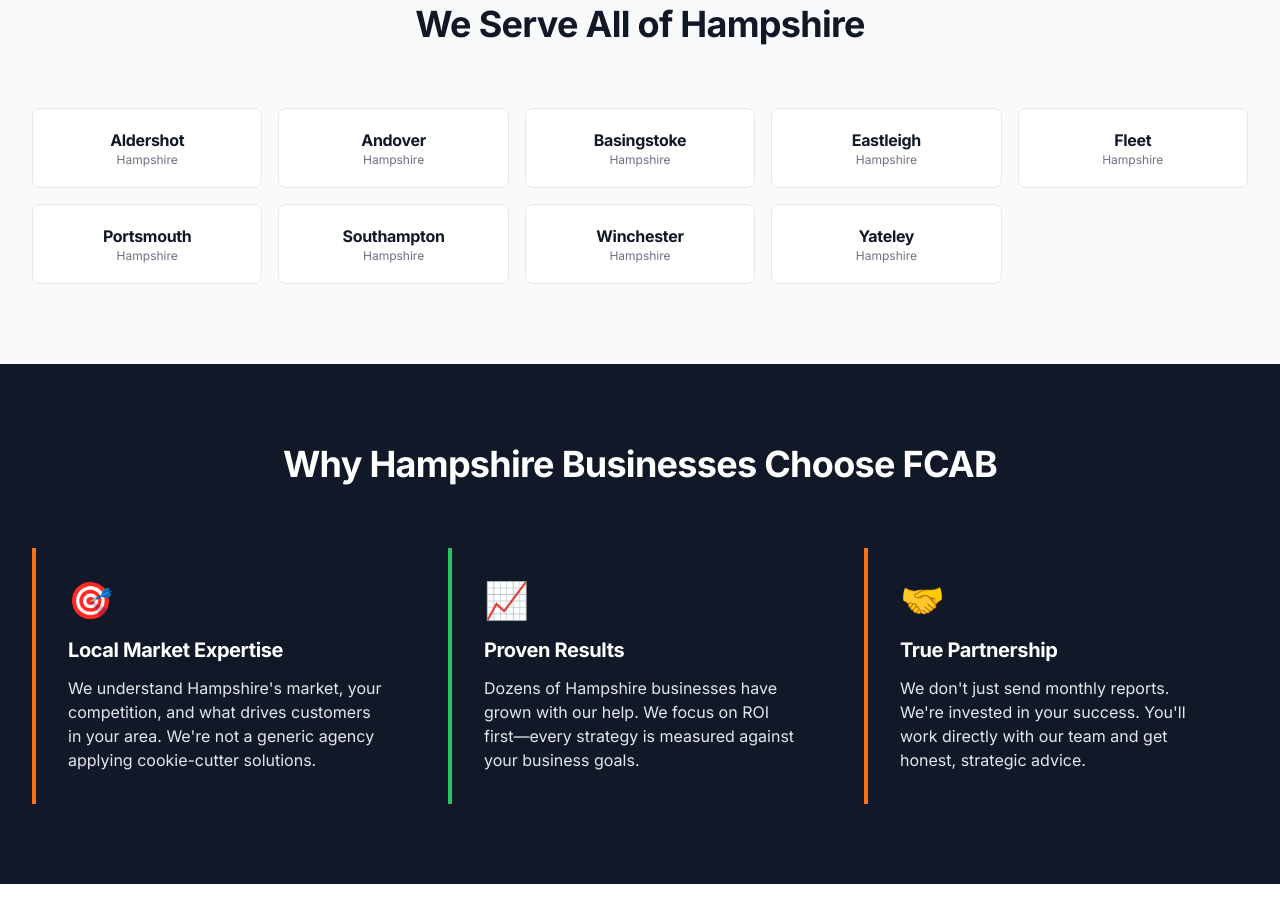
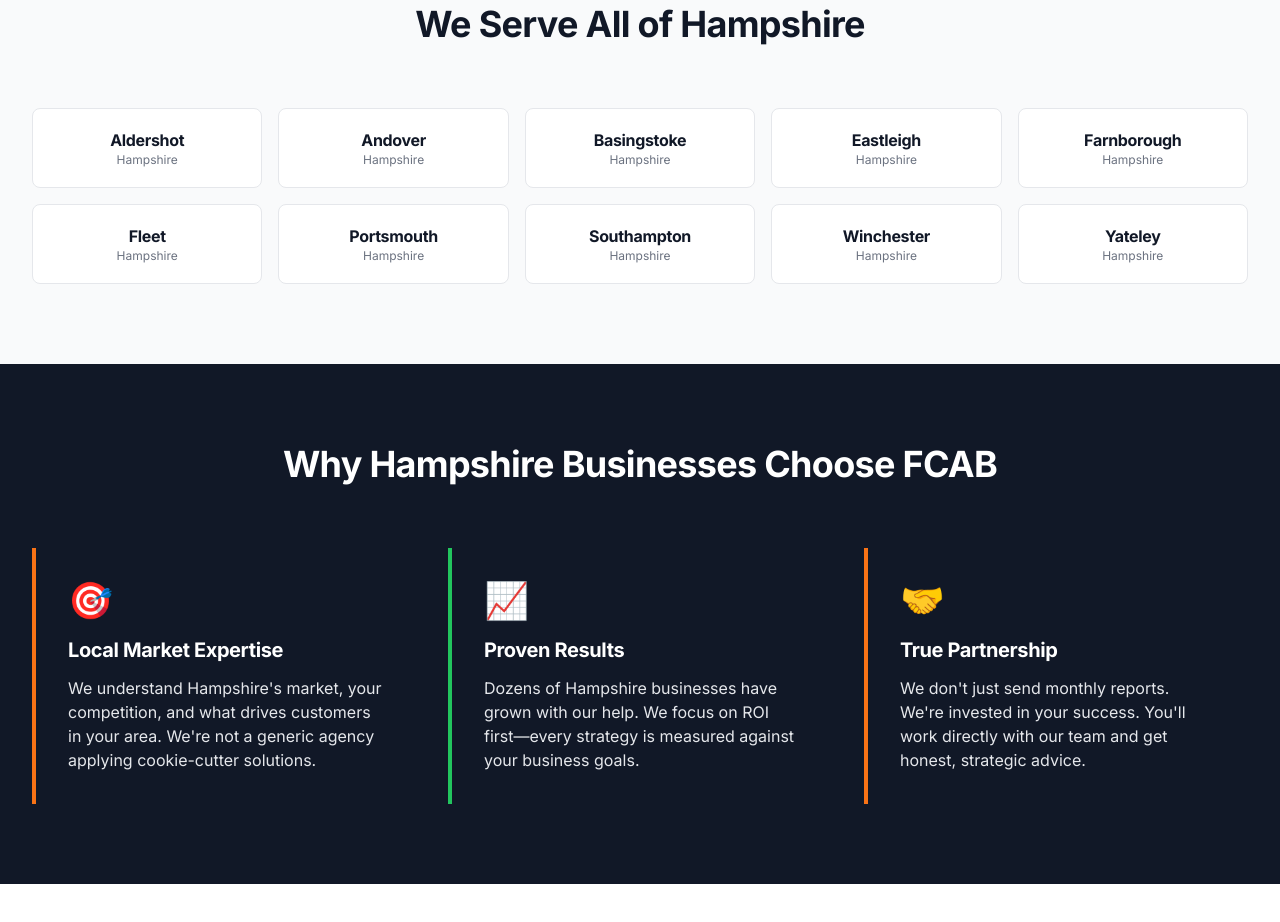
Before and after one commit to fcabdigital/fcab-digital, a Next.js app: page /digital-marketing-agency-hampshire in a window 1280 px wide. Shown: the part 4360-5282 px from the top of the page. Built offline with nearby package versions, Linux system fonts and the light colour scheme.

Commit message:
Move Farnborough from Surrey to Hampshire

```diff
--- a/app/digital-marketing-agency-hampshire/page.tsx
+++ b/app/digital-marketing-agency-hampshire/page.tsx
@@ -10,7 +10,7 @@
   const county = 'Hampshire';
   const lat = 51.2000;
   const lng = -1.3000;
-  const towns = ['Aldershot', 'Andover', 'Basingstoke', 'Eastleigh', 'Fleet', 'Portsmouth', 'Southampton', 'Winchester', 'Yateley'];
+  const towns = ['Aldershot', 'Andover', 'Basingstoke', 'Eastleigh', 'Farnborough', 'Fleet', 'Portsmouth', 'Southampton', 'Winchester', 'Yateley'];
   const [expandedFAQ, setExpandedFAQ] = useState<number | null>(null);
 
   const faqs = [
--- a/app/digital-marketing-agency-surrey/page.tsx
+++ b/app/digital-marketing-agency-surrey/page.tsx
@@ -10,7 +10,7 @@
   const county = 'Surrey';
   const lat = 51.2500;
   const lng = -0.5000;
-  const towns = ['Chertsey', 'Dorking', 'Epsom', 'Esher', 'Farnborough', 'Guildford', 'Leatherhead', 'Shepperton', 'Walton-on-Thames', 'Weybridge', 'Woking'];
+  const towns = ['Chertsey', 'Dorking', 'Epsom', 'Esher', 'Guildford', 'Leatherhead', 'Shepperton', 'Walton-on-Thames', 'Weybridge', 'Woking'];
   const [expandedFAQ, setExpandedFAQ] = useState<number | null>(null);
 
   const faqs = [
```
Also changed, not shown: app/digital-marketing-agency-hampshire/farnborough/page.tsx (renamed from app/digital-marketing-agency-surrey/farnborough/page.tsx).
